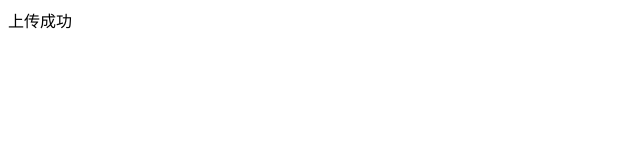
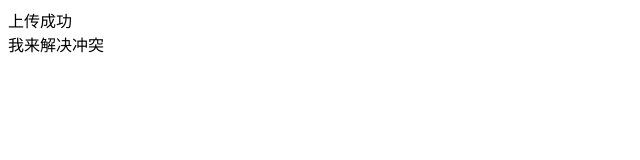
Before and after one commit to pie-pa/test, a plain HTML site: page index.html in a window 1280 px wide. Shown: the whole page, without its empty margins (0-640 px from the left). Drawn offline with Linux system fonts and the light colour scheme.

Commit message:
Update index.html

```diff
--- a/index.html
+++ b/index.html
@@ -9,5 +9,6 @@
 </head>
 <body>
     <div class="e">上传成功</div>
+    <div>我来解决冲突</div>
 </body>
 </html>
```
